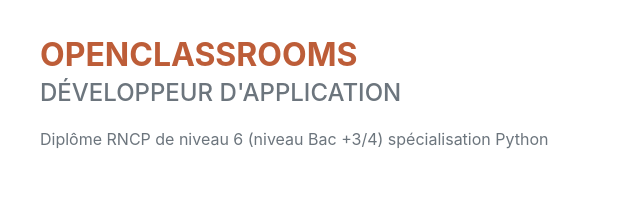
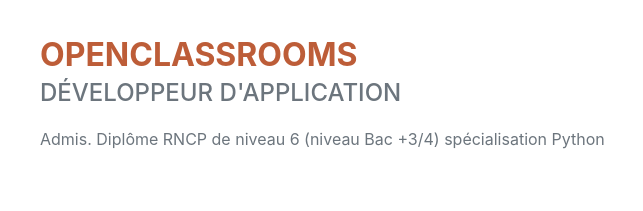
Before and after one commit to Jilvo/julienmillot.github.io, a plain HTML site: page index.html in a window 1280 px wide. Shown: the part 960-1171 px from the top of the page, 280-923 px from the left. Drawn offline with nearby package versions, Linux system fonts and the light colour scheme; a web font is replaced by a local one.

Commit message:
add validation

```diff
--- a/index.html
+++ b/index.html
@@ -62,7 +62,7 @@
                         <div class="flex-grow-1">
                             <h3 class="mb-0"><a href="https://openclassrooms.com/" target="_blank">Openclassrooms</a></h3>
                             <div class="subheading mb-3">Développeur d'application</div>
-                            <p>Diplôme RNCP de niveau 6 (niveau Bac +3/4) spécialisation Python</p>
+                            <p>Admis. Diplôme RNCP de niveau 6 (niveau Bac +3/4) spécialisation Python</p>
                         </div>
                         <div class="flex-shrink-0"><span class="text-primary">2019 - 2020</span></div>
                     </div>
```
